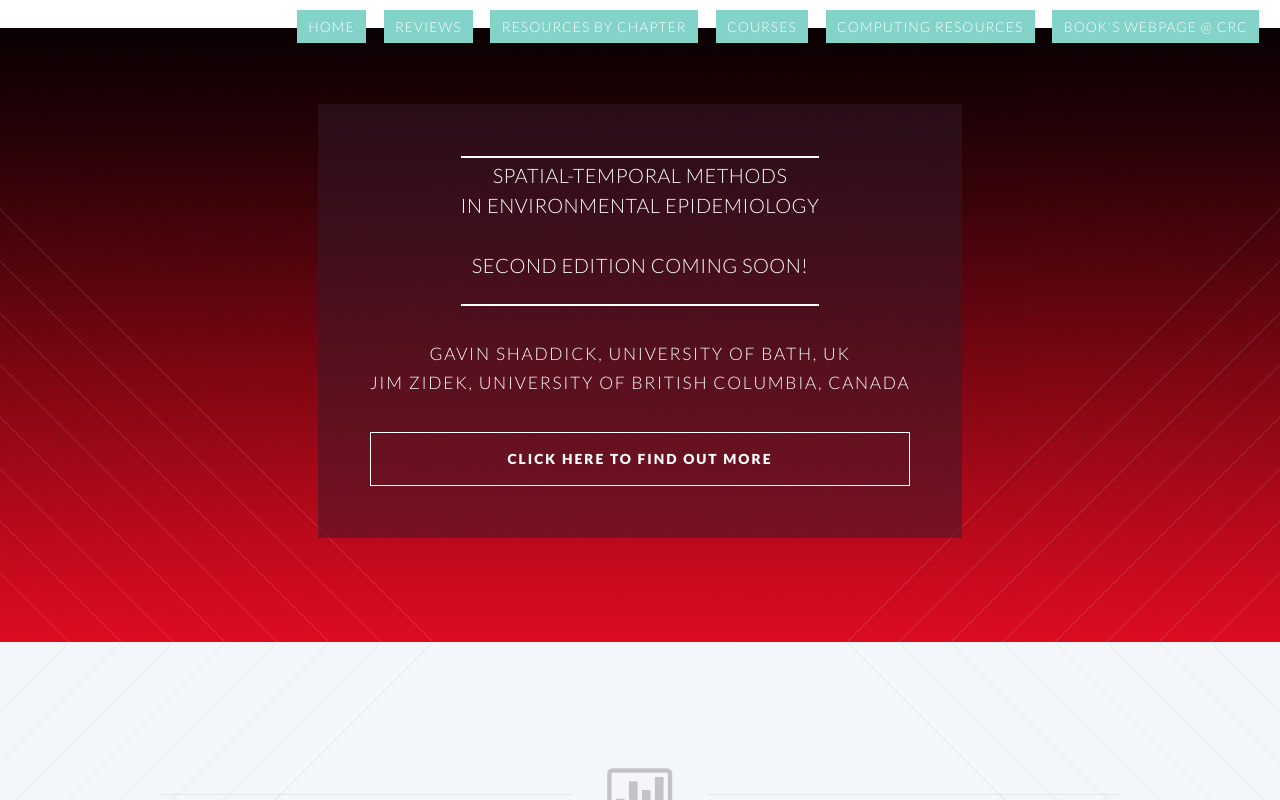
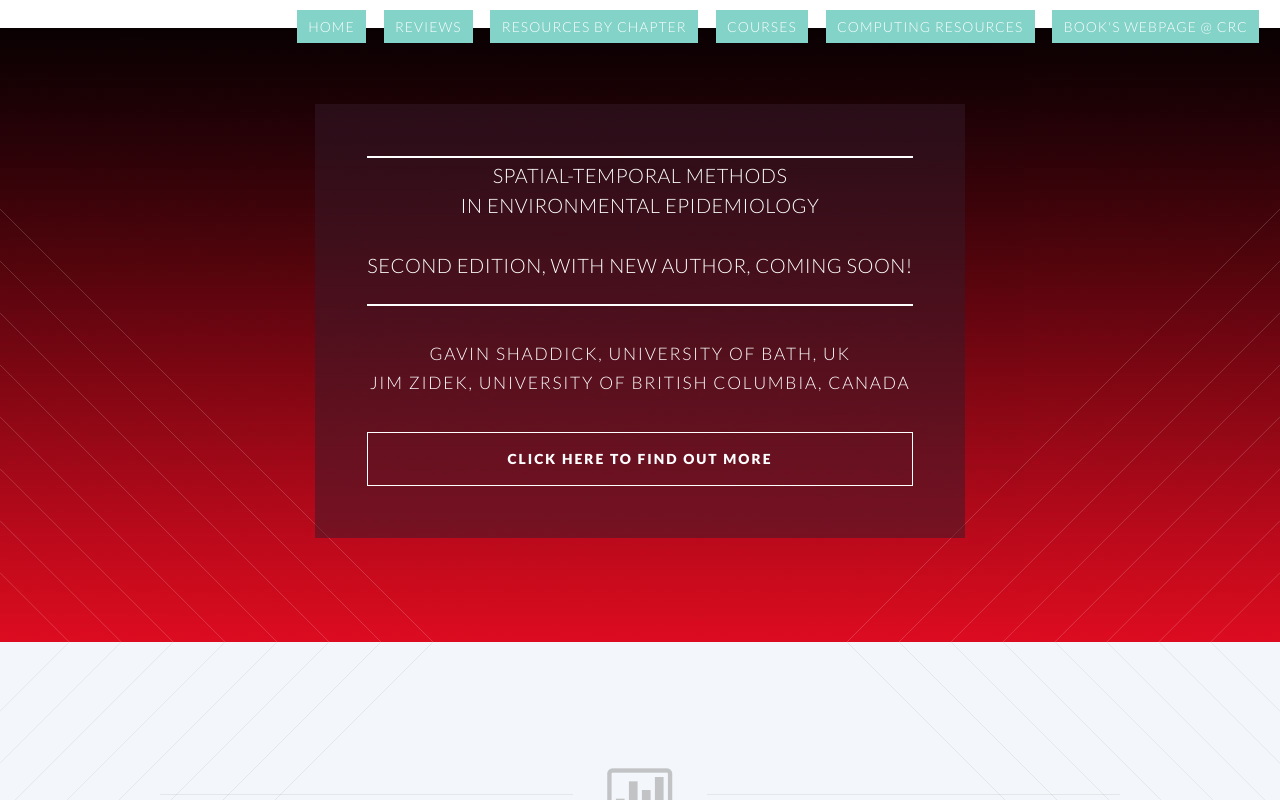
Before and after one commit to STEPI2BOOK/stepi2book.github.io, a plain HTML site: page index.html in a window 1280 px wide. Drawn offline with Linux system fonts and the light colour scheme.

Commit message:
Update index.html

```diff
--- a/index.html
+++ b/index.html
@@ -92,7 +92,7 @@
               in Environmental Epidemiology<br>
 		    <br>
 
-		  SECOND EDITION COMING SOON!
+		  SECOND EDITION, WITH NEW AUTHOR, COMING SOON!
             </h3>
           </header>
           <p>Gavin Shaddick, University of Bath, UK </p>
```
